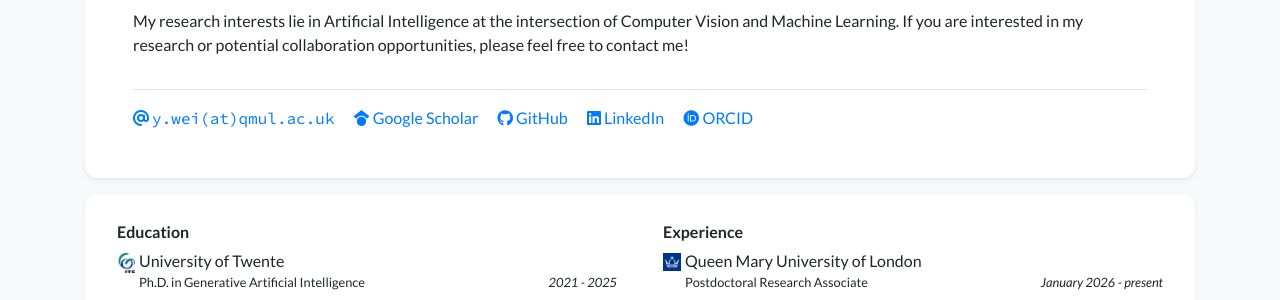
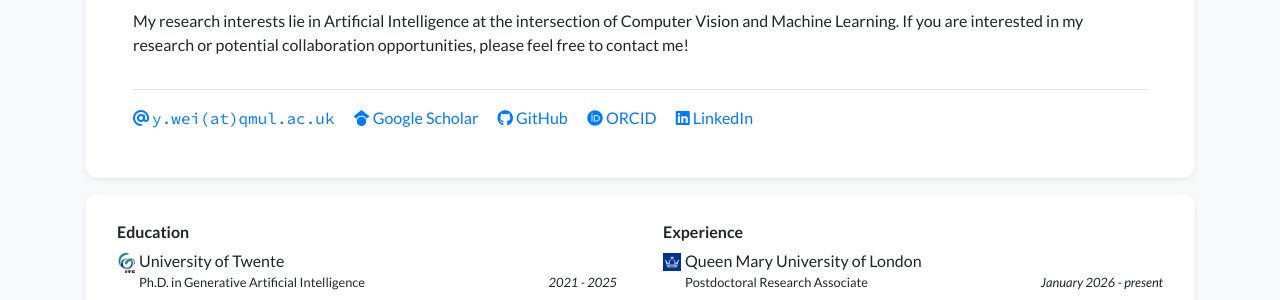
Before and after one commit to weiyao1996/weiyao1996.github.io, a Jekyll site: the page built from index_layout2.html, in a window 1280 px wide and 900 px high. Shown: the part 415-715 px from the top of the window. Built offline with Jekyll 4.4.1, drawn with Linux system fonts in a browser that asks for light colours; nearby versions of some CDN libraries; a style sheet for code colours, icons or effects is not loaded; grey boxes are pictures that could not be loaded.

Commit message:
Update profile_card.html

```diff
--- a/_includes/widgets/profile_card.html
+++ b/_includes/widgets/profile_card.html
@@ -76,27 +76,21 @@
                         </a>
                         {% endif %}
 
-                        {% if site.data.profile.researchgate %}
-                        <a class="pr-3 no-break" target="_blank" href="https://www.researchgate.net/profile/{{ site.data.profile.researchgate }}">
-                            <i class="fab fa-researchgate"></i> ResearchGate
-                        </a>
-                        {% endif %}
-
                         {% if site.data.profile.twitter %}
                         <a class="pr-3 no-break" target="_blank" href="https://twitter.com/{{ site.data.profile.twitter }}">
                             <i class="fab fa-twitter"></i> Twitter
                         </a>
                         {% endif %}
 
+                        {% if site.data.profile.orcid %}
+                        <a class="pr-3 no-break" target="_blank" href="https://orcid.org/{{ site.data.profile.orcid }}">
+                            <i class="fab fa-orcid"></i> ORCID
+                        </a>
+                        {% endif %}
+
                         {% if site.data.profile.linkedin %}
                         <a class="pr-3 no-break" target="_blank" href="https://www.linkedin.com/in/{{ site.data.profile.linkedin }}">
                             <i class="fab fa-linkedin"></i> LinkedIn
-                        </a>
-                        {% endif %}
-
-                        {% if site.data.profile.orcid %}
-                        <a class="pr-3 no-break" target="_blank" href="https://orcid.org/{{ site.data.profile.orcid }}">
-                            <i class="fab fa-orcid"></i> ORCID
                         </a>
                         {% endif %}
                     </div>
```
